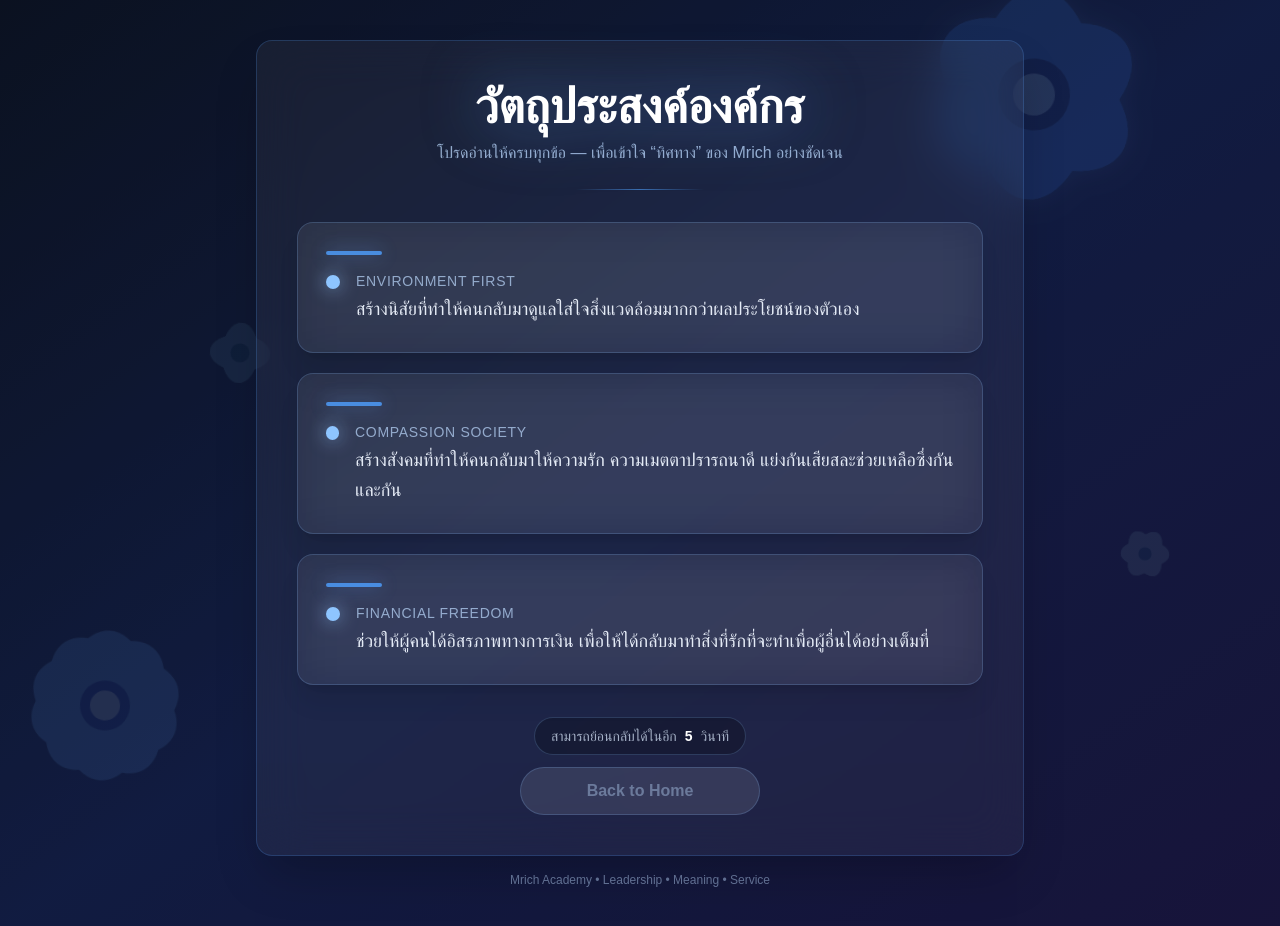
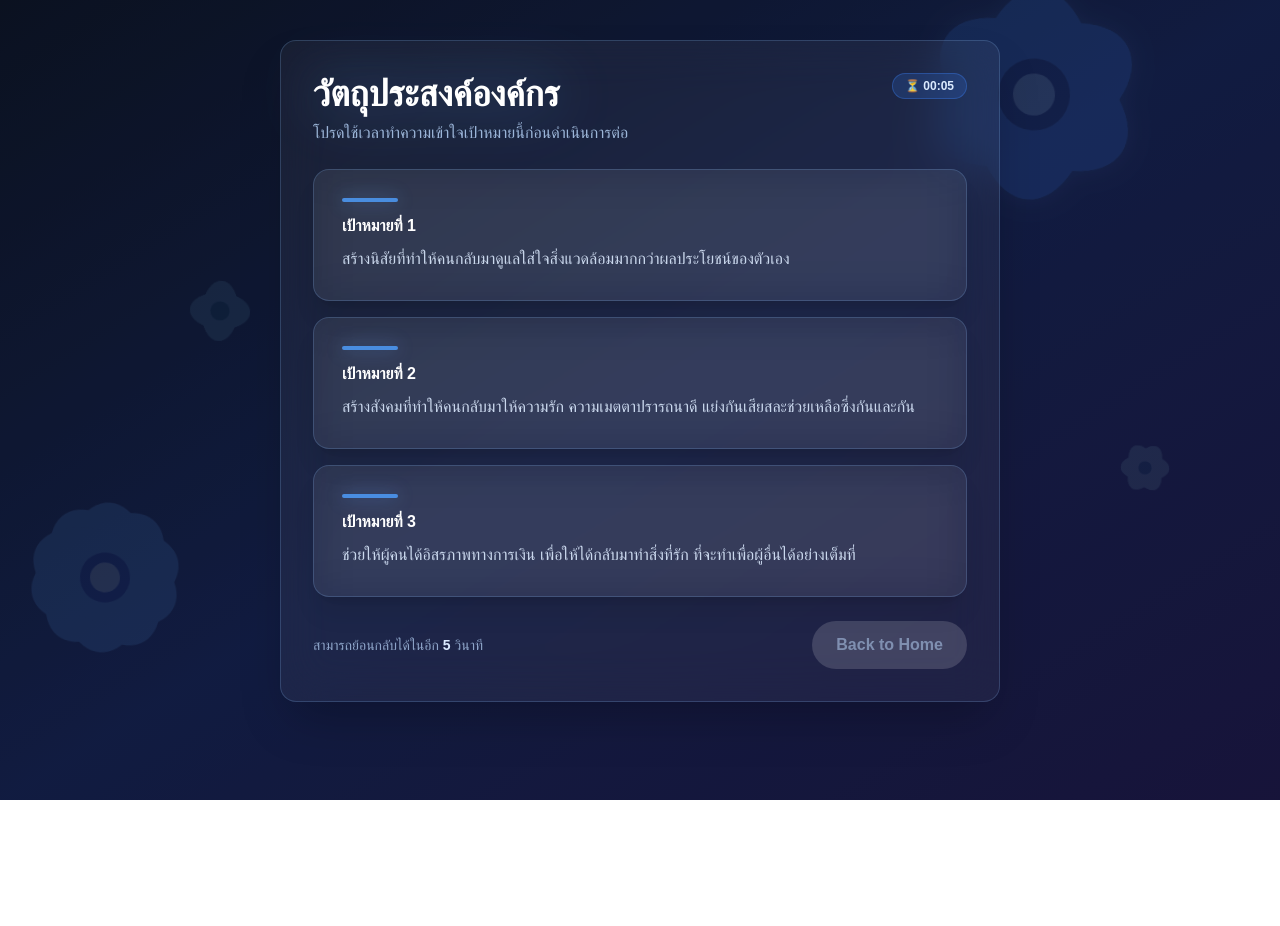
Before and after one commit to tanvanat/Mrich-website, a Next.js app: page /goal in a window 1280 px wide. After the commit the page ends 800 px from the top, so only its background shows below. Built offline with nearby package versions, Linux system fonts and the light colour scheme.

Commit message:
update goal.tsx

```diff
--- a/src/app/goal/page.tsx
+++ b/src/app/goal/page.tsx
@@ -1,11 +1,22 @@
 "use client";
 
-import { useEffect, useState } from "react";
+import { useEffect, useMemo, useState } from "react";
 import { useRouter } from "next/navigation";
 import { motion } from "framer-motion";
 
+function pad2(n: number) {
+  return String(n).padStart(2, "0");
+}
+function formatMMSS(totalSec: number) {
+  const safe = Math.max(0, Math.floor(totalSec));
+  const m = Math.floor(safe / 60);
+  const s = safe % 60;
+  return `${pad2(m)}:${pad2(s)}`;
+}
+
 export default function GoalPage() {
   const router = useRouter();
+
   const [isButtonEnabled, setIsButtonEnabled] = useState(false);
   const [secondsLeft, setSecondsLeft] = useState(10);
 
@@ -26,47 +37,52 @@ export default function GoalPage() {
 
   const handleBack = () => router.push("/home");
 
-  const goals = [
+  const goals = useMemo(
+    () => [
       {
-      title: "Environment First",
-      body: "สร้างนิสัยที่ทำให้คนกลับมาดูแลใส่ใจสิ่งแวดล้อมมากกว่าผลประโยชน์ของตัวเอง",
+        title: "เป้าหมายที่ 1",
+        text: "สร้างนิสัยที่ทำให้คนกลับมาดูแลใส่ใจสิ่งแวดล้อมมากกว่าผลประโยชน์ของตัวเอง",
       },
       {
-      title: "Compassion Society",
-      body: "สร้างสังคมที่ทำให้คนกลับมาให้ความรัก ความเมตตาปรารถนาดี แย่งกันเสียสละช่วยเหลือซึ่งกันและกัน",
+        title: "เป้าหมายที่ 2",
+        text: "สร้างสังคมที่ทำให้คนกลับมาให้ความรัก ความเมตตาปรารถนาดี แย่งกันเสียสละช่วยเหลือซึ่งกันและกัน",
       },
       {
-      title: "Financial Freedom",
-      body: "ช่วยให้ผู้คนได้อิสรภาพทางการเงิน เพื่อให้ได้กลับมาทำสิ่งที่รักที่จะทำเพื่อผู้อื่นได้อย่างเต็มที่",
+        title: "เป้าหมายที่ 3",
+        text: "ช่วยให้ผู้คนได้อิสรภาพทางการเงิน เพื่อให้ได้กลับมาทำสิ่งที่รัก ที่จะทำเพื่อผู้อื่นได้อย่างเต็มที่",
       },
-  ];
-
-  const container = {
-    hidden: {},
-    show: {
-      transition: { staggerChildren: 0.55, delayChildren: 0.2 },
-    },
-  };
-
-  const item = {
-    hidden: { x: -90, opacity: 0, filter: "blur(6px)" },
-    show: {
-      x: 0,
-      opacity: 1,
-      filter: "blur(0px)",
-      transition: { duration: 0.8, ease: [0.16, 1, 0.3, 1] }, // ✅ TS-safe easing
-    },
-  };
+    ],
+    []
+  );
 
   return (
-    <div className="relative min-h-screen overflow-hidden bg-gradient-to-br from-slate-900 via-blue-950 to-indigo-950">
-      {/* Background Flowers (same as Firstpage) */}
+    <div className="relative min-h-screen overflow-hidden bg-gradient-to-br from-slate-900 via-blue-950 to-indigo-950 text-blue-100">
+      {/* keyframes for flower background */}
+      <style jsx global>{`
+        @keyframes flowerFloat {
+          0%,
+          100% {
+            transform: translateY(0) rotate(0deg);
+          }
+          50% {
+            transform: translateY(-18px) rotate(4deg);
+          }
+        }
+        @keyframes flowerGlow {
+          0%,
+          100% {
+            filter: drop-shadow(0 0 8px rgba(96, 165, 250, 0.35));
+          }
+          50% {
+            filter: drop-shadow(0 0 18px rgba(96, 165, 250, 0.75));
+          }
+        }
+      `}</style>
+
+      {/* Background Flowers (same theme as Firstpage) */}
       <div className="absolute inset-0 pointer-events-none overflow-hidden">
         {/* Large flower (RIGHT) */}
-        <div
-          className="absolute -top-10 right-24 opacity-20 flower-will-change
-          animate-[flowerFloat_4s_ease-in-out_infinite]"
-        >
+        <div className="absolute -top-10 right-24 opacity-20 animate-[flowerFloat_4s_ease-in-out_infinite]">
           <svg
             width="300"
             height="300"
@@ -75,7 +91,13 @@ export default function GoalPage() {
           >
             <g transform="translate(50,50)">
               {[0, 60, 120, 180, 240, 300].map((deg, i) => (
-                <ellipse key={i} rx="20" ry="35" fill="#3b82f6" transform={`rotate(${deg})`} />
+                <ellipse
+                  key={i}
+                  rx="20"
+                  ry="35"
+                  fill="#3b82f6"
+                  transform={`rotate(${deg})`}
+                />
               ))}
               <circle r="12" fill="#1e3a8a" />
               <circle r="7" fill="#93c5fd" />
@@ -84,14 +106,17 @@ export default function GoalPage() {
         </div>
 
         {/* Medium flower bottom-left */}
-        <div
-          className="absolute bottom-20 -left-5 opacity-15 flower-will-change
-          animate-[flowerFloat_8s_ease-in-out_infinite_1s]"
-        >
+        <div className="absolute bottom-20 -left-5 opacity-15 animate-[flowerFloat_8s_ease-in-out_infinite_1s]">
           <svg width="250" height="250" viewBox="0 0 100 100">
             <g transform="translate(50,50)">
               {[0, 72, 144, 216, 288].map((deg, i) => (
-                <ellipse key={i} rx="18" ry="30" fill="#60a5fa" transform={`rotate(${deg})`} />
+                <ellipse
+                  key={i}
+                  rx="18"
+                  ry="30"
+                  fill="#60a5fa"
+                  transform={`rotate(${deg})`}
+                />
               ))}
               <circle r="10" fill="#1e40af" />
               <circle r="6" fill="#bfdbfe" />
@@ -100,14 +125,17 @@ export default function GoalPage() {
         </div>
 
         {/* Small flower top-left */}
-        <div
-          className="absolute top-1/3 left-45 opacity-10 flower-will-change
-          animate-[flowerFloat_9s_ease-in-out_infinite_2s]"
-        >
+        <div className="absolute top-1/3 left-40 opacity-10 animate-[flowerFloat_9s_ease-in-out_infinite_2s]">
           <svg width="120" height="120" viewBox="0 0 100 100">
             <g transform="translate(50,50)">
               {[0, 90, 180, 270].map((deg, i) => (
-                <ellipse key={i} rx="15" ry="25" fill="#7dd3fc" transform={`rotate(${deg})`} />
+                <ellipse
+                  key={i}
+                  rx="15"
+                  ry="25"
+                  fill="#7dd3fc"
+                  transform={`rotate(${deg})`}
+                />
               ))}
               <circle r="8" fill="#0e7490" />
             </g>
@@ -115,14 +143,17 @@ export default function GoalPage() {
         </div>
 
         {/* Small flower bottom-right */}
-        <div
-          className="absolute bottom-1/3 right-20 opacity-10 flower-will-change
-          animate-[flowerFloat_7.5s_ease-in-out_infinite]"
-        >
+        <div className="absolute bottom-1/3 right-20 opacity-10 animate-[flowerFloat_7.5s_ease-in-out_infinite]">
           <svg width="110" height="110" viewBox="0 0 100 100">
             <g transform="translate(50,50)">
               {[30, 90, 150, 210, 270, 330].map((deg, i) => (
-                <ellipse key={i} rx="12" ry="22" fill="#a5f3fc" transform={`rotate(${deg})`} />
+                <ellipse
+                  key={i}
+                  rx="12"
+                  ry="22"
+                  fill="#a5f3fc"
+                  transform={`rotate(${deg})`}
+                />
               ))}
               <circle r="6" fill="#0e7490" />
             </g>
@@ -130,86 +161,86 @@ export default function GoalPage() {
         </div>
       </div>
 
-      {/* Overlay */}
+      {/* Soft overlay */}
       <div className="absolute inset-0 bg-black/25" />
 
-      {/* Main Content */}
-      <div className="relative min-h-screen flex items-center justify-center px-6 py-10">
-        <div className="w-full max-w-3xl">
-          <div className="rounded-2xl border border-blue-400/20 bg-white/5 backdrop-blur-xl p-8 sm:p-10 shadow-2xl">
-            <div className="text-center">
-              <h1 className="text-3xl sm:text-5xl font-bold font-serif text-white drop-shadow-[0_0_30px_rgba(96,165,250,0.5)]">
+      {/* Content */}
+      <main className="relative mx-auto w-full max-w-3xl px-5 sm:px-6 py-10">
+        <div className="rounded-2xl border border-blue-300/20 bg-white/5 backdrop-blur-xl p-6 sm:p-8 shadow-2xl">
+          <div className="flex items-start justify-between gap-4 flex-wrap">
+            <div>
+              <h1 className="font-serif font-extrabold text-2xl sm:text-4xl text-white drop-shadow-[0_0_30px_rgba(96,165,250,0.45)]">
                 วัตถุประสงค์องค์กร
               </h1>
-              <p className="mt-3 text-blue-200/75 text-sm sm:text-base">
-                โปรดอ่านให้ครบทุกข้อ — เพื่อเข้าใจ “ทิศทาง” ของ Mrich อย่างชัดเจน
+              <p className="mt-2 text-blue-200/80 text-sm sm:text-base">
+                โปรดใช้เวลาทำความเข้าใจเป้าหมายนี้ก่อนดำเนินการต่อ
               </p>
-              <div className="mx-auto mt-6 h-px w-32 bg-gradient-to-r from-transparent via-blue-400/60 to-transparent" />
             </div>
 
-            <motion.div
-              variants={container}
-              initial="hidden"
-              animate="show"
-              className="mt-8 space-y-5"
+            <span
+              className="px-3 py-1 rounded-full text-xs font-extrabold border"
+              style={{
+                background: secondsLeft === 0 ? "rgba(34,197,94,0.18)" : "rgba(59,130,246,0.18)",
+                borderColor: secondsLeft === 0 ? "rgba(34,197,94,0.35)" : "rgba(59,130,246,0.35)",
+              }}
             >
+              ⏳ {formatMMSS(secondsLeft)}
+            </span>
+          </div>
+
+          {/* Animated cards */}
+          <div className="mt-6 space-y-4">
             {goals.map((g, idx) => (
               <motion.div
-                  key={idx}
-                  variants={item}
+                key={g.title}
+                initial={{ x: -28, opacity: 0, filter: "blur(6px)" }}
+                animate={{ x: 0, opacity: 1, filter: "blur(0px)" }}
+                transition={{
+                  duration: 0.55,
+                  // ✅ use cubic-bezier array (tuple) — type-safe
+                  ease: [0.22, 1, 0.36, 1],
+                  delay: 0.12 + idx * 0.18,
+                }}
                 className="group rounded-2xl border border-blue-300/20 bg-white/6 backdrop-blur-xl p-6 sm:p-7 shadow-xl hover:bg-white/10 transition-all duration-300"
               >
                 <div className="h-1 w-14 rounded-full bg-blue-400/80 shadow-[0_0_18px_rgba(96,165,250,0.45)]" />
-
-                  <div className="mt-4 flex items-start gap-4">
-                    <div className="mt-1 h-3.5 w-3.5 rounded-full bg-blue-300 shadow-[0_0_18px_rgba(147,197,253,0.7)]" />
-                    <div className="text-left">
-                      <div className="text-sm uppercase tracking-wider text-blue-200/70">
+                <div className="mt-3 text-white font-extrabold">
                   {g.title}
                 </div>
-                      <div className="mt-1 text-base sm:text-lg leading-relaxed text-blue-50/95">
-                        {g.body}
-                      </div>
-                    </div>
+                <div className="mt-2 text-blue-100/90 leading-relaxed">
+                  {g.text}
                 </div>
               </motion.div>
             ))}
-            </motion.div>
+          </div>
 
-            <div className="mt-8 flex flex-col items-center gap-3">
+          {/* Hint + Back */}
+          <div className="mt-6 flex flex-col sm:flex-row sm:items-center sm:justify-between gap-3">
             {!isButtonEnabled ? (
-                <div className="inline-flex items-center gap-2 rounded-full border border-blue-300/20 bg-black/25 px-4 py-2 text-sm text-blue-100/90">
-                  <span className="opacity-80">สามารถย้อนกลับได้ในอีก</span>
-                  <span className="font-bold text-white">{secondsLeft}</span>
-                  <span className="opacity-80">วินาที</span>
+              <div className="text-blue-200/70 text-sm">
+                สามารถย้อนกลับได้ในอีก <span className="font-extrabold text-blue-100">{secondsLeft}</span> วินาที
               </div>
             ) : (
-                <div className="inline-flex items-center gap-2 rounded-full border border-emerald-300/20 bg-emerald-500/10 px-4 py-2 text-sm text-emerald-100">
-                  ✅ พร้อมย้อนกลับได้แล้ว
+              <div className="text-emerald-200/80 text-sm font-bold">
+                พร้อมแล้ว ✅
               </div>
             )}
 
             <button
               onClick={handleBack}
               disabled={!isButtonEnabled}
-                className={`w-full sm:w-60 h-11 sm:h-12 rounded-full font-semibold transition-all duration-300
+              className={`rounded-full px-6 py-3 font-extrabold transition-all
                 ${
                   isButtonEnabled
-                      ? "bg-blue-500 text-white hover:bg-blue-400 shadow-lg shadow-blue-500/30 hover:scale-[1.03]"
-                      : "bg-white/10 text-blue-200/40 border border-blue-300/20 cursor-not-allowed"
-                  }
-                `}
+                    ? "bg-blue-500 hover:bg-blue-400 text-white shadow-lg shadow-blue-500/30"
+                    : "bg-white/15 text-blue-200/50 cursor-not-allowed"
+                }`}
             >
               Back to Home
             </button>
           </div>
         </div>
-
-          <div className="mt-4 text-center text-xs text-blue-200/50">
-            Mrich Academy • Leadership • Meaning • Service
-          </div>
-        </div>
-      </div>
+      </main>
     </div>
   );
 }
```
Lines whose indentation alone changed are shown as unchanged.
